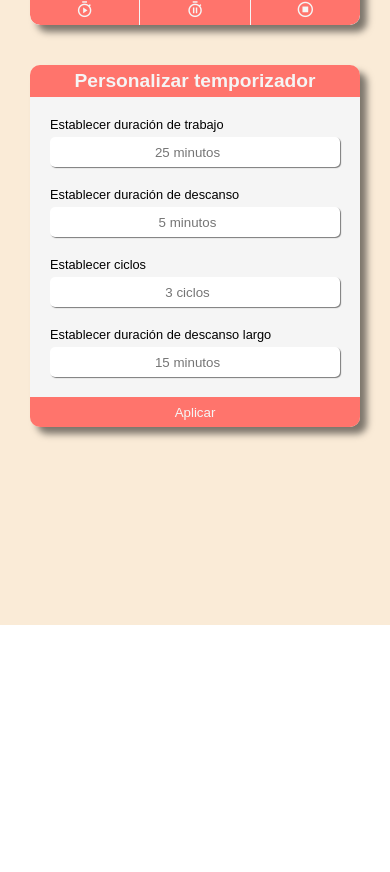
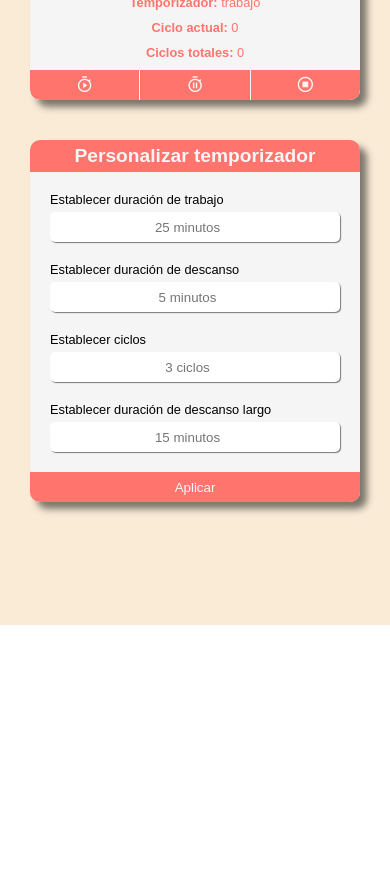
Before and after one commit to Alexhgy/pommedoro, a plain HTML site: page index.html in a window 390 px wide. Shown: the part 219-1091 px from the top of the page. Drawn offline with nearby package versions, Linux system fonts and the light colour scheme.

Commit message:
Agregado un sonido de notificación  al finalizar los temporizadores. Agregada información sobre el temporizador en curso, etc.

```diff
--- a/index.html
+++ b/index.html
@@ -49,7 +49,7 @@
 
           <p class="ultimo-parrafo">
             Un ciclo se refiere a la finalizacion de un temporizador de trabajo.
-            Por defecto cada vez que complete 3 temporizadores de trabjo su
+            Por defecto, cada vez que complete 3 temporizadores de trabajo su
             siguiente descanso será de 15 minutos en vez de 5. <br /><br />En la
             sección de "Personalizar temporizador" puede cambiar estos valores
             por defecto. Para esto ingrese numeros enteros en los cuadros que lo
@@ -86,6 +86,17 @@
           <div class="segundos">
             <p>00</p>
           </div>
+        </div>
+        <div class="mensaje">
+          <p class="temp-msj">
+            Temporizador: <span class="temp-msj-valor">trabajo</span>
+          </p>
+          <p class="ciclo-msj">
+            Ciclo actual: <span class="ciclo-msj-valor">0</span>
+          </p>
+          <p class="ciclosT-msj">
+            Ciclos totales: <span class="ciclosT-msj-valor">0</span>
+          </p>
         </div>
         <div class="acciones">
           <button class="iniciar boton-primary" title="Iniciar temporizador">
--- a/main.js
+++ b/main.js
@@ -1,5 +1,8 @@
-// botones temporizador
+// elementos temporizador
 const barra = document.querySelector(".barra");
+const tempMsj = document.querySelector(".temp-msj-valor");
+const cicloMsj = document.querySelector(".ciclo-msj-valor");
+const ciclosTMsj = document.querySelector(".ciclosT-msj-valor");
 const elementoMinutos = document.querySelector(".minutos");
 const elementoSegundos = document.querySelector(".segundos");
 // elementos guia
@@ -24,6 +27,11 @@ const botonCerrarGuia = document.querySelector(".cerrar-guia");
 // botones modificar
 const botonAplicar = document.querySelector(".confirmar-cambios");
 
+// timbre-notificacion
+const timbreNotificacion = new Audio(
+  "./multimedia/audio/notificacion-pommedoro.mp3"
+);
+
 let numeroMinutos = 25; // 25
 let numeroSegundos = 0; // dev
 
@@ -39,6 +47,7 @@ let numMinDescansoLargo = 15; // 15
 
 let ciclosNecesarios = 3;
 let ciclosActuales = 0;
+let ciclosTotales = 0;
 
 duracion = numeroMinutos * 60 || numeroSegundos;
 tiempoRestante = duracion;
@@ -64,21 +73,22 @@ function iniciarTemporizador() {
   intervalo = setInterval(() => {
     if (tiempoRestante <= 0) {
       if (duracion === numeroMinutos * 60) {
+        timbreNotificacion.play();
         ciclosActuales++;
-        console.log(
-          "ciclo actual: ",
-          ciclosActuales,
-          " ciclos necesarios: ",
-          ciclosNecesarios
-        );
+        ciclosTotales++;
+        tempMsj.innerText = "trabajo";
+        cicloMsj.innerText = ciclosActuales;
+        ciclosTMsj.innerText = ciclosTotales;
 
         if (ciclosActuales === ciclosNecesarios) {
           ciclosActuales = 0;
+          tempMsj.innerText = "descanso largo";
           duracion = numMinDescansoLargo
             ? numMinDescansoLargo * 60
             : numSegDescansoLargo;
         } else {
           duracion = numMinDescanso * 60;
+          tempMsj.innerText = "descanso";
         }
 
         tiempoRestante = duracion;
@@ -87,6 +97,8 @@ function iniciarTemporizador() {
         duracion === numMinDescanso * 60 ||
         duracion === numMinDescansoLargo * 60
       ) {
+        timbreNotificacion.play();
+        tempMsj.innerText = "trabajo";
         duracion = numeroMinutos * 60;
         tiempoRestante = duracion;
         actualizarTemporizador();
--- a/styles.css
+++ b/styles.css
@@ -190,7 +190,6 @@ main .temporizador .numeros {
     grid-template-rows: 1fr auto;
     justify-content: center;
     align-items: center;
-    padding: 0 0 10px 0;
 }
 
 main .temporizador .numeros .minutos {
@@ -203,6 +202,46 @@ main .temporizador .numeros .segundos {
 
 main .temporizador .numeros .divisor-numeros {
     color: rgba(0,0,0,0.3)
+}
+
+.mensaje {
+    display: flex;
+    justify-content: center;
+    align-items: center;
+    font-weight: bold;
+    color: var(--primary);
+    height: 30px;
+    margin-bottom: 5px;
+}
+
+.mensaje .temp-msj {
+    place-content: center;
+    height: 100%;
+    width: 100%;
+}
+
+.mensaje .temp-msj-valor {
+    font-weight: normal;
+}
+
+.mensaje .ciclo-msj {
+    place-content: center;
+    height: 100%;
+    width: 100%;
+}
+
+.mensaje .ciclo-msj-valor {
+    font-weight: normal;
+}
+
+.mensaje .ciclosT-msj {
+    place-content: center;
+    height: 100%;
+    width: 100%;
+}
+
+.mensaje .ciclosT-msj-valor {
+    font-weight: normal;
 }
 
 main .temporizador .acciones {
@@ -324,8 +363,20 @@ main .temporizador .acciones button span {
     display: none;
 }
 
-@media screen and (max-width: 500px){
+@media screen and (max-width: 600px){
     html {
         font-size: 0.8rem; /* 12.8px */
     }
 }
+
+@media screen and (max-width: 800px){
+    .mensaje {
+        height: auto;
+        margin-bottom: 10px;
+        flex-direction: column;
+    }
+
+    .mensaje p {
+        margin-top: 10px;
+    }
+}
```
Also changed, not shown: 1 other file.
